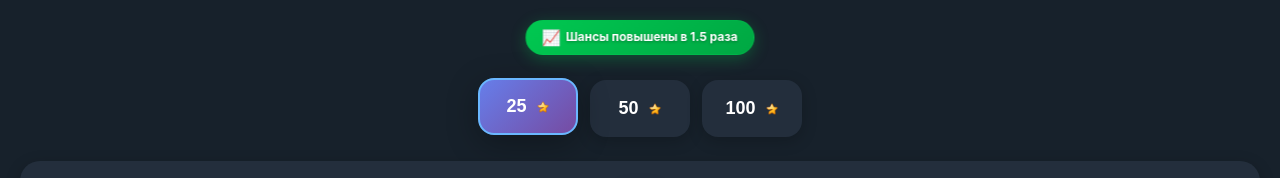
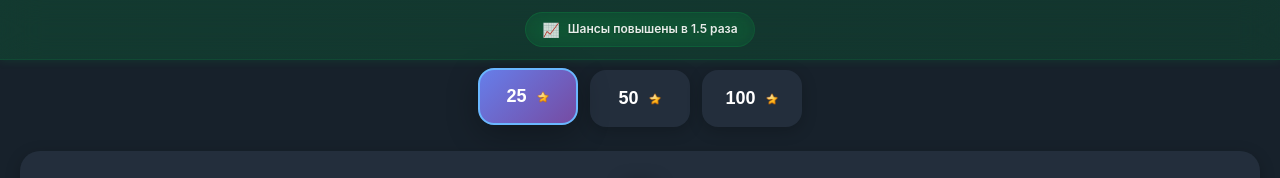
Before and after one commit to skeef7/2.0, a website built with Vite: page index.html in a window 1280 px wide. Shown: the top 178 px of the page. Built offline with nearby package versions, Linux system fonts and the light colour scheme.

Commit message:
Make banner more transparent and static at top

```diff
--- a/styles/main.css
+++ b/styles/main.css
@@ -22,14 +22,14 @@
   --gradient-epic: linear-gradient(135deg, #9b59b6 0%, #8e44ad 100%);
   --gradient-legendary: linear-gradient(135deg, #e74c3c 0%, #c0392b 100%);
   --gradient-balance: linear-gradient(135deg, #ffd700 0%, #ffb347 100%);
-  --gradient-banner: linear-gradient(135deg, #00c851 0%, #00a843 100%);
+  --gradient-banner: linear-gradient(135deg, rgba(0, 200, 81, 0.15) 0%, rgba(0, 168, 67, 0.15) 100%);
   --shadow-primary: 0 8px 32px rgba(0, 0, 0, 0.3);
   --shadow-secondary: 0 4px 16px rgba(0, 0, 0, 0.2);
   --shadow-inventory: 0 6px 24px rgba(0, 0, 0, 0.25);
   --shadow-glow: 0 0 20px rgba(106, 183, 255, 0.3);
   --shadow-item: 0 8px 24px rgba(0, 0, 0, 0.4);
   --shadow-balance: 0 8px 32px rgba(255, 215, 0, 0.3);
-  --shadow-banner: 0 4px 16px rgba(0, 200, 81, 0.3);
+  --shadow-banner: 0 2px 8px rgba(0, 200, 81, 0.1);
 
   /* Readable inventory design variables */
   --gradient-card-bg: linear-gradient(145deg, #2a3441 0%, #1e2832 100%);
@@ -62,50 +62,52 @@ body {
   position: relative;
 }
 
-/* 📈 COMPACT ROUNDED BANNER - LIKE IN PHOTO */
+/* 📈 TRANSPARENT STATIC BANNER - FIXED AT TOP */
 .top-banner {
   position: fixed;
-  top: 20px;
-  left: 50%;
-  transform: translateX(-50%);
+  top: 0;
+  left: 0;
+  right: 0;
   background: var(--gradient-banner);
+  padding: 12px 20px;
+  z-index: 200;
+  box-shadow: var(--shadow-banner);
+  backdrop-filter: blur(20px);
+  -webkit-backdrop-filter: blur(20px);
+  border-bottom: 1px solid rgba(0, 200, 81, 0.1);
+  display: flex;
+  justify-content: center;
+  align-items: center;
+}
+
+.banner-content {
+  display: flex;
+  align-items: center;
+  justify-content: center;
+  gap: 8px;
+  background: rgba(0, 200, 81, 0.08);
   padding: 8px 16px;
   border-radius: 20px;
-  z-index: 200;
-  box-shadow: var(--shadow-banner);
+  border: 1px solid rgba(0, 200, 81, 0.15);
   backdrop-filter: blur(10px);
   -webkit-backdrop-filter: blur(10px);
-  border: 1px solid rgba(0, 200, 81, 0.3);
   max-width: 280px;
   width: auto;
   min-width: 200px;
 }
 
-.banner-content {
-  display: flex;
-  align-items: center;
-  justify-content: center;
-  gap: 6px;
-  white-space: nowrap;
-}
-
 .banner-icon {
   font-size: 14px;
-  animation: bannerPulse 2s infinite;
-}
-
-@keyframes bannerPulse {
-  0%, 100% { transform: scale(1); }
-  50% { transform: scale(1.1); }
+  opacity: 0.8;
 }
 
 .banner-text {
   font-size: 12px;
-  font-weight: 700;
-  color: white;
+  font-weight: 600;
+  color: rgba(255, 255, 255, 0.9);
   text-align: center;
   line-height: 1.2;
-  text-shadow: 0 1px 3px rgba(0, 0, 0, 0.3);
+  text-shadow: 0 1px 2px rgba(0, 0, 0, 0.2);
 }
 
 /* Currency emoji component - FIXED VERSION */
@@ -192,10 +194,10 @@ body {
   height: 14px;
 }
 
-/* Main content - WITH TOP SPACING FOR COMPACT BANNER */
+/* Main content - WITH TOP SPACING FOR STATIC BANNER */
 .main {
   flex: 1;
-  padding: 80px 20px 20px; /* Уменьшен верхний отступ для компактного баннера */
+  padding: 70px 20px 20px; /* Отступ для статичного баннера */
   display: flex;
   flex-direction: column;
   gap: 24px;
@@ -763,7 +765,7 @@ body {
   z-index: 10;
   backdrop-filter: blur(10px);
   -webkit-backdrop-filter: blur(10px);
-  margin-top: 30px; /* Уменьшенный отступ для компактного баннера */
+  margin-top: 50px; /* Отступ для статичного баннера */
 }
 
 .back-btn {
@@ -1382,16 +1384,20 @@ body {
 /* 📱 RESPONSIVE DESIGN - MOBILE OPTIMIZED FOR LARGER ROULETTE */
 @media (max-width: 480px) {
   .main {
-    padding: 70px 16px 16px; /* Уменьшен верхний отступ для компактного баннера на мобильных */
+    padding: 60px 16px 16px; /* Отступ для статичного баннера на мобильных */
     gap: 20px;
     padding-bottom: 140px; /* Увеличен нижний отступ для мобильных */
   }
 
-  /* MOBILE COMPACT BANNER ADJUSTMENTS */
+  /* MOBILE STATIC BANNER ADJUSTMENTS */
   .top-banner {
-    top: 15px;
+    padding: 8px 16px;
+  }
+
+  .banner-content {
     padding: 6px 12px;
     border-radius: 16px;
+    gap: 6px;
     max-width: 240px;
     min-width: 180px;
   }
@@ -1649,7 +1655,7 @@ body {
 
   /* MOBILE PAGE HEADER ADJUSTMENT */
   .page-header {
-    margin-top: 20px; /* Меньший отступ для компактного баннера на мобильных */
+    margin-top: 40px; /* Отступ для статичного баннера на мобильных */
   }
 }
 
```
